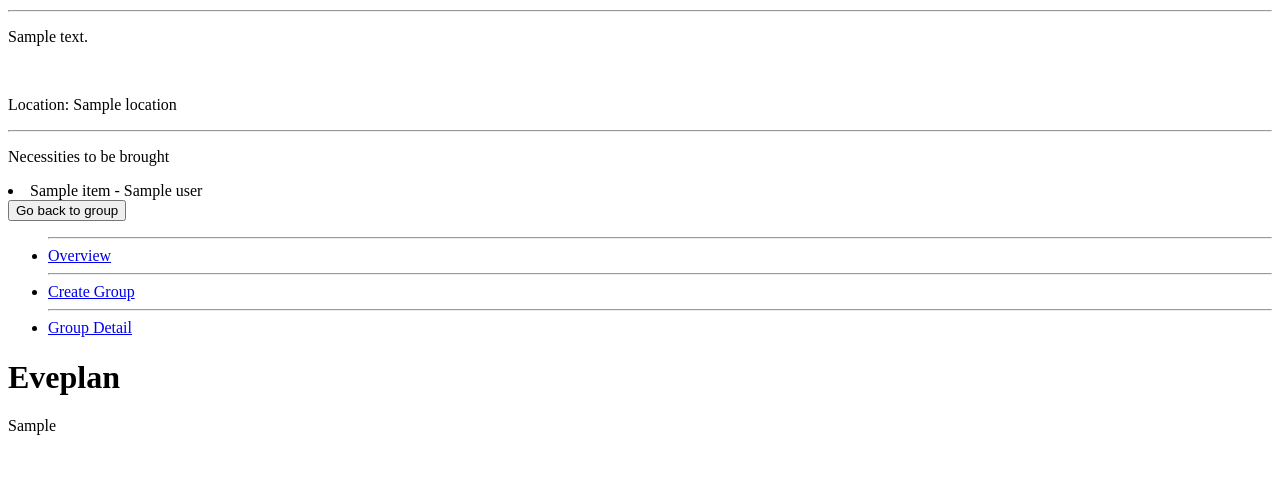
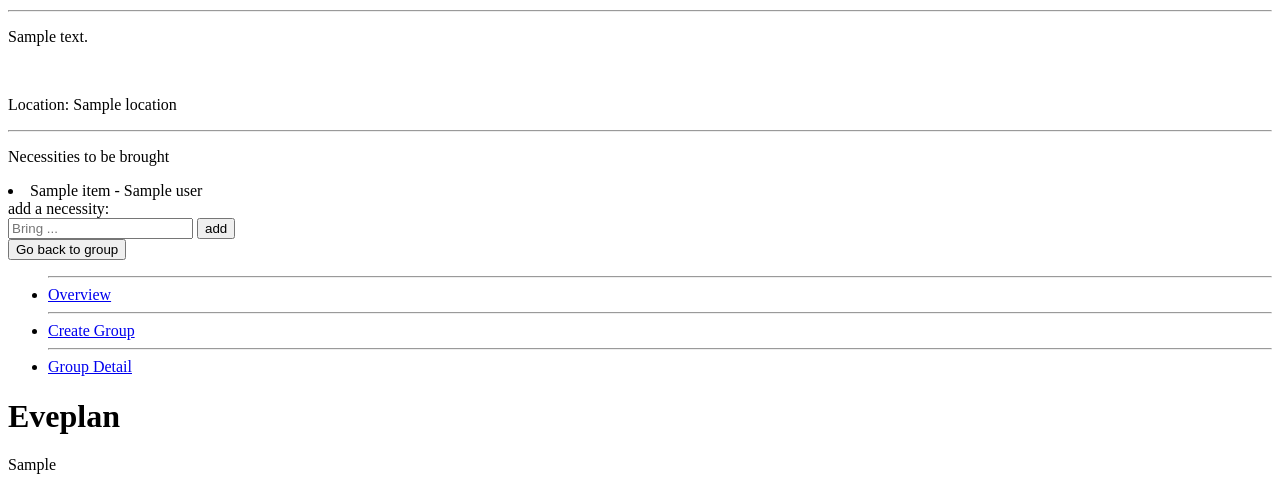
Before and after one commit to jennecattoor/Plan-it, a PHP site: template src/view/users/event.php in a window 1280 px wide. Shown: the part 260-739 px from the top of the page. Run offline with PHP 8.4, Linux system fonts and the light colour scheme; the visitor is signed in with stand-in values (Sample User, id 1); the template is opened without the code that fills it: most values are stand-ins (such as "Sample title", 1, 10 or a date in 2020).

Commit message:
Minor changes to necessities

```diff
--- a/src/view/users/event.php
+++ b/src/view/users/event.php
@@ -25,10 +25,26 @@
            }
 
           if(empty($item->users->first()->name)) {
-            ?><a href=#>I will do this</a>
+            ?><form method="post">
+              <input type="hidden" name="action" value="doItem">
+              <input type="submit" value="I will do this" class="">
+        </form>
           <?php ;} ?>
         </li>
        <?php endforeach; ?>
+       <div class="create-group-form">
+        <form method="post">
+        <input type="hidden" name="action" value="necessity">
+            <label class="label">add a necessity: <br>
+                <input type="text" name="addItem" class="input" placeholder="Bring ..." required value="<?php
+                    if (!empty($_POST['addItem'])) echo $_POST['addItem'];
+                ?>">
+                <span class="error"><?php if (!empty($errors['addItem'])) echo $errors['addItem']; ?></span>
+            </label>
+            <input type="submit" value="add" class="button">
+        </form>
+
+      </div>
     </div>
 
   </div>
```
Also changed, not shown: src/controller/UsersController.php (+19 -1 lines), src/model/Item.php (+9 -0 lines).
